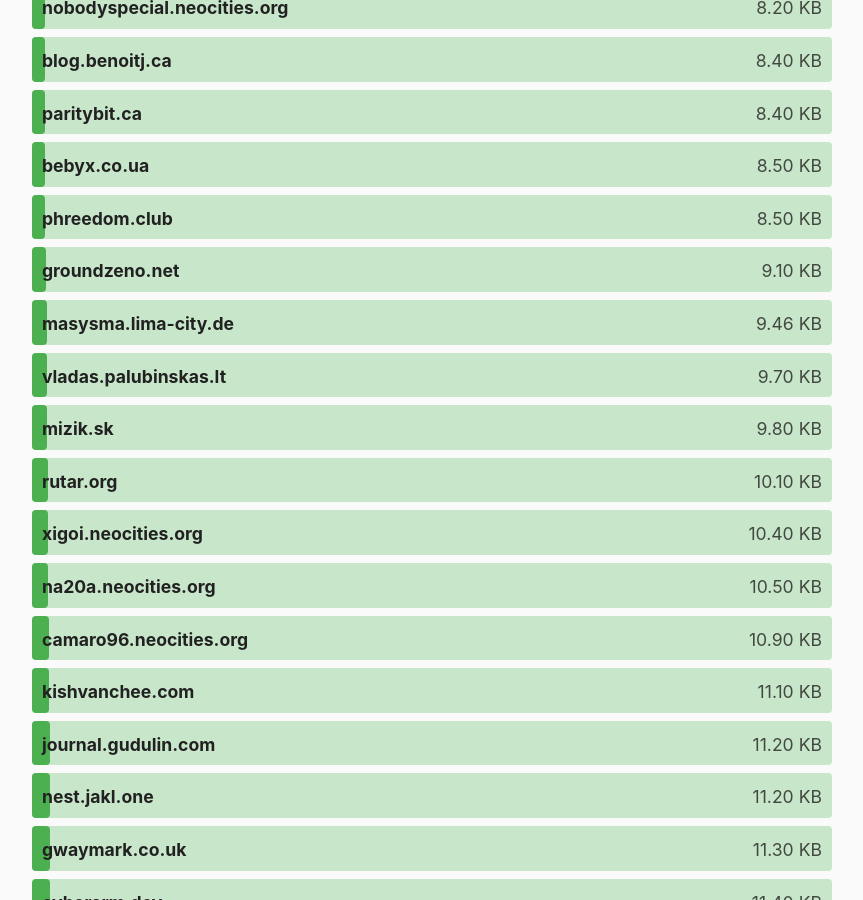
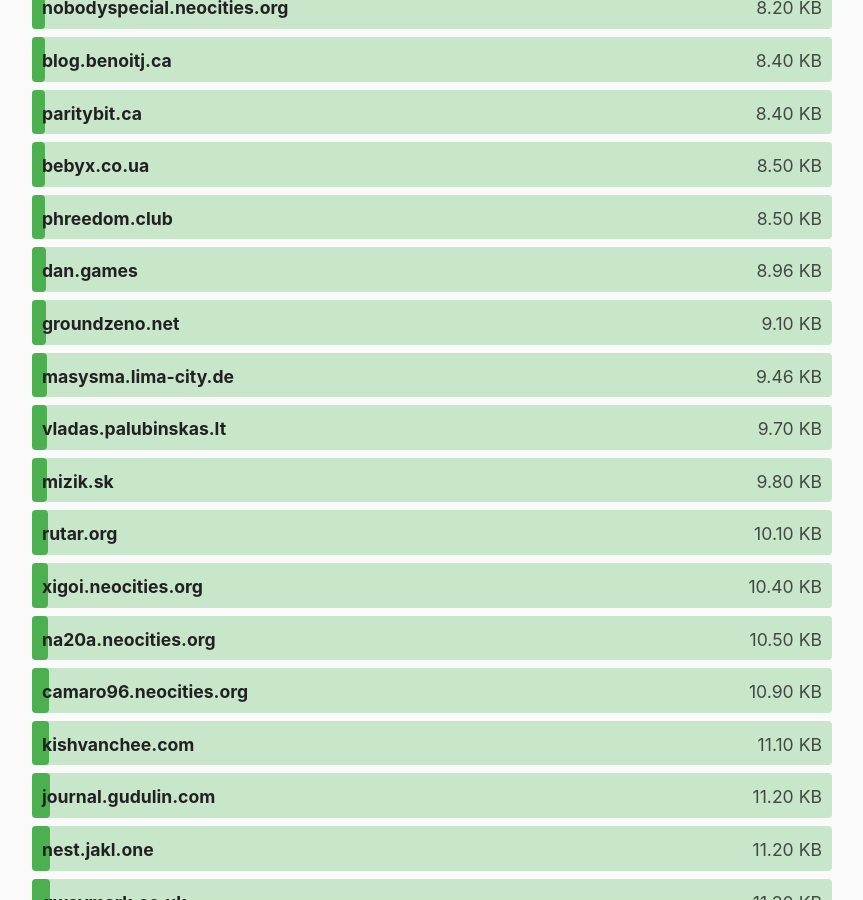
Before and after one commit to kevquirk/512kb.club, a Jekyll site: the page built from index.md, in a window 1280 px wide and 900 px high, scrolled down 4060 px. Shown: the whole window, without its empty margins (208-1071 px from the left). Built offline with Jekyll 4.4.1, drawn with Linux system fonts in a browser that asks for light colours.

Commit message:
added dan.games
gtmetrix: https://gtmetrix.com/reports/dan.games/wigf3u07/

```diff
--- a/_data/sites.yml
+++ b/_data/sites.yml
@@ -518,6 +518,11 @@
   size: 317
   last_checked: 2022-01-07
 
+- domain: dan.games
+  url: https://www.dan.games/
+  size: 8.96
+  last_checked: 2022-03-23
+
 - domain: danaross.dev
   url: https://danaross.dev/
   size: 336
```
